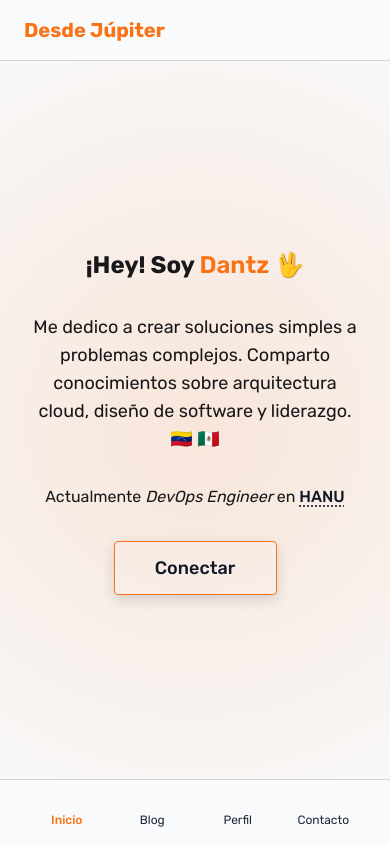
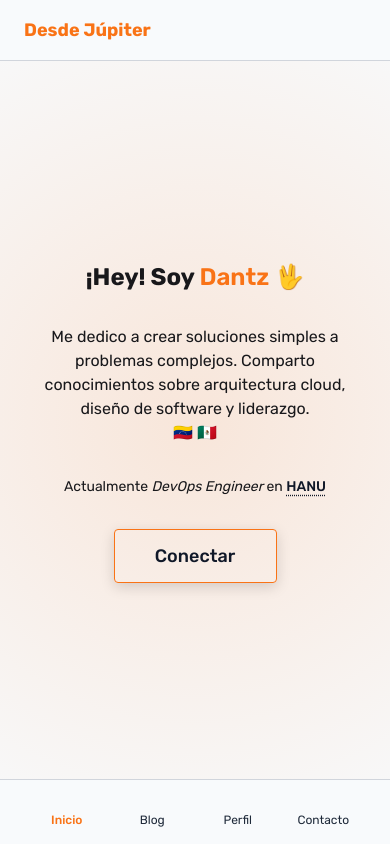
Before and after one commit to iamdantz/desdejupiter, an Astro site: page / in a window 390 px wide. Built offline with nearby package versions, Linux system fonts and the light colour scheme; Astro itself is replaced by a stand-in of ours; some icons are missing.

Commit message:
hotfix. fix responsive text

```diff
--- a/src/components/blocks/Header.astro
+++ b/src/components/blocks/Header.astro
@@ -12,7 +12,7 @@ import { SITE_TITLE, MENU, SOCIALS } from '@/consts'
   >
     <section class="justify-start">
       <a href="/">
-        <h2 class="text-primary text-xl font-bold">{SITE_TITLE}</h2>
+        <h2 class="text-primary text-lg font-bold md:text-xl">{SITE_TITLE}</h2>
       </a>
     </section>
     <section class="hidden justify-center gap-6 md:flex">
--- a/src/pages/index.astro
+++ b/src/pages/index.astro
@@ -18,12 +18,12 @@ import MobileNavigation from '@/components/blocks/MobileNavigation.astro'
           <span class="text-2xl font-bold md:text-4xl lg:text-5xl">
             ¡Hey! Soy <strong>Dantz</strong> 🖖
           </span>
-          <p class="mt-0 mb-0 text-lg">
+          <p class="mt-0 mb-0 text-base md:text-lg">
             Me dedico a crear soluciones simples a problemas complejos. Comparto conocimientos sobre
             arquitectura cloud, diseño de software y liderazgo. <span class="block">🇻🇪 🇲🇽</span>
           </p>
 
-          <p class="mt-0 mb-0 text-base">
+          <p class="mt-0 mb-0 text-sm md:text-base">
             Actualmente <em>DevOps Engineer</em> en
             <a
               href="https://hanufit.com/"
```
